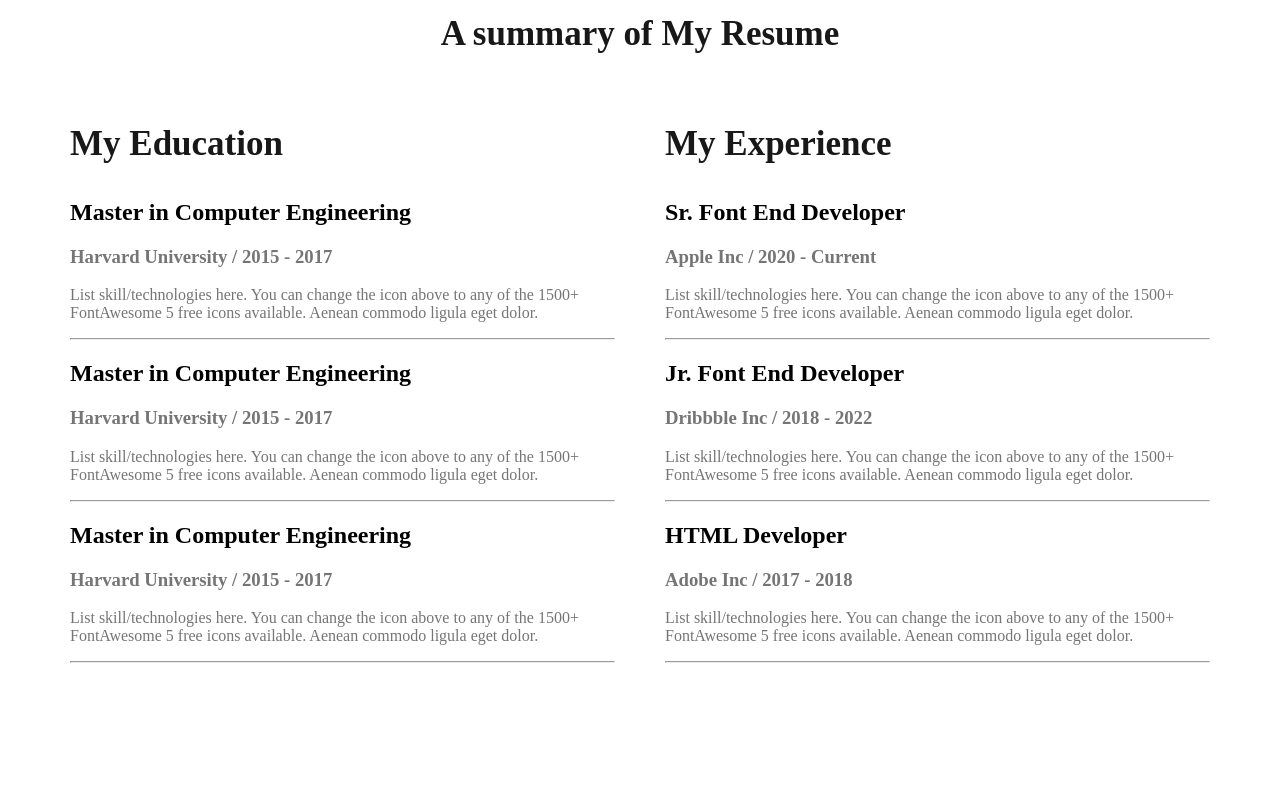
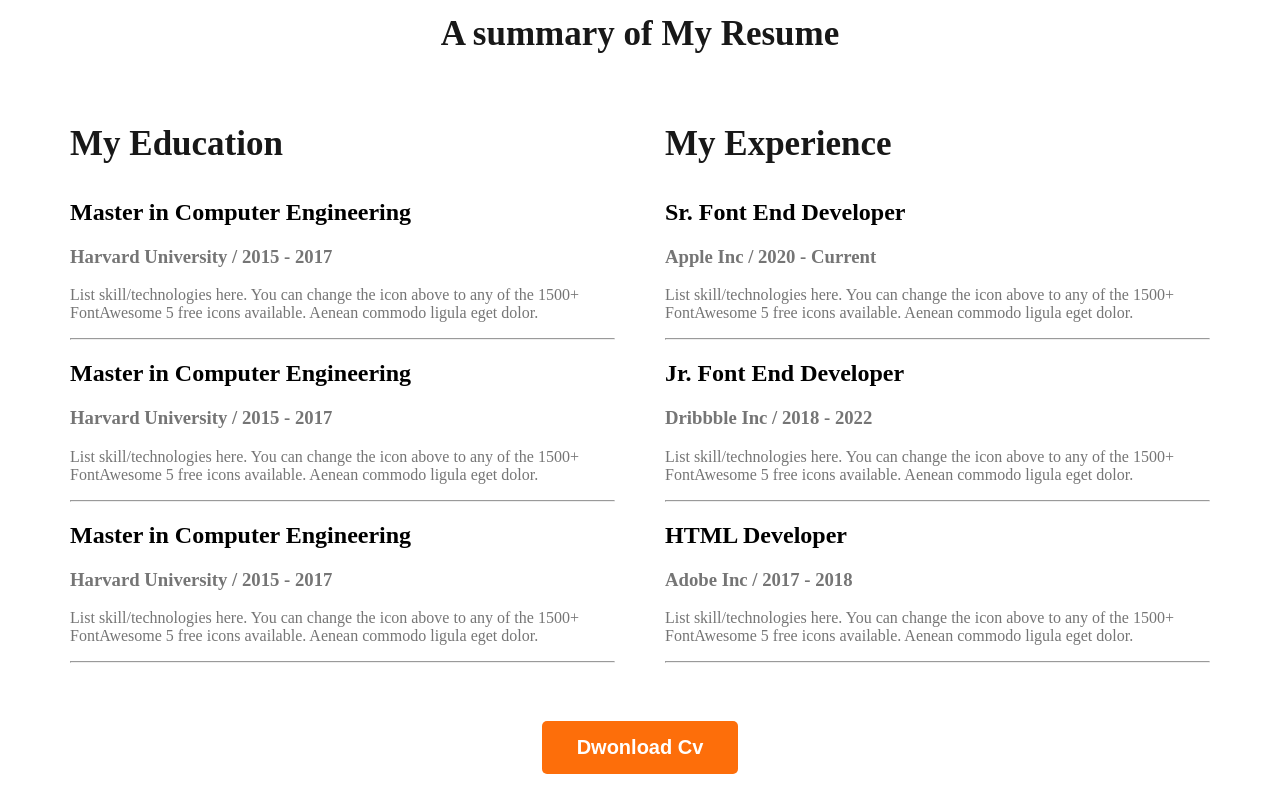
Before and after one commit to Shuvo-Kumar/restart-webdeveloper-protfolio, a plain HTML site: page index.html in a window 1280 px wide. Shown: the part 2170-2970 px from the top of the page. Before the commit the page ends 2849 px from the top, so only its background shows below. Drawn offline with Linux system fonts and the light colour scheme.

Commit message:
finished the summary section

```diff
--- a/index.html
+++ b/index.html
@@ -164,9 +164,10 @@
 
                     </div>
                 </div>
+            </div>
 
-
-
+            <div class="dwonload-cv">
+                <button class="btn-primary">Dwonload Cv</button>
             </div>
         </section>
 
--- a/styles/portfolio.css
+++ b/styles/portfolio.css
@@ -171,3 +171,9 @@ main section {
 .summary-item-institute, .summary-item-description{
     color: rgb(117, 117, 117);
 }
+
+.dwonload-cv{
+    text-align: center;
+    margin-top: 35px;
+    padding: 15px 30px 18px;
+}
```
